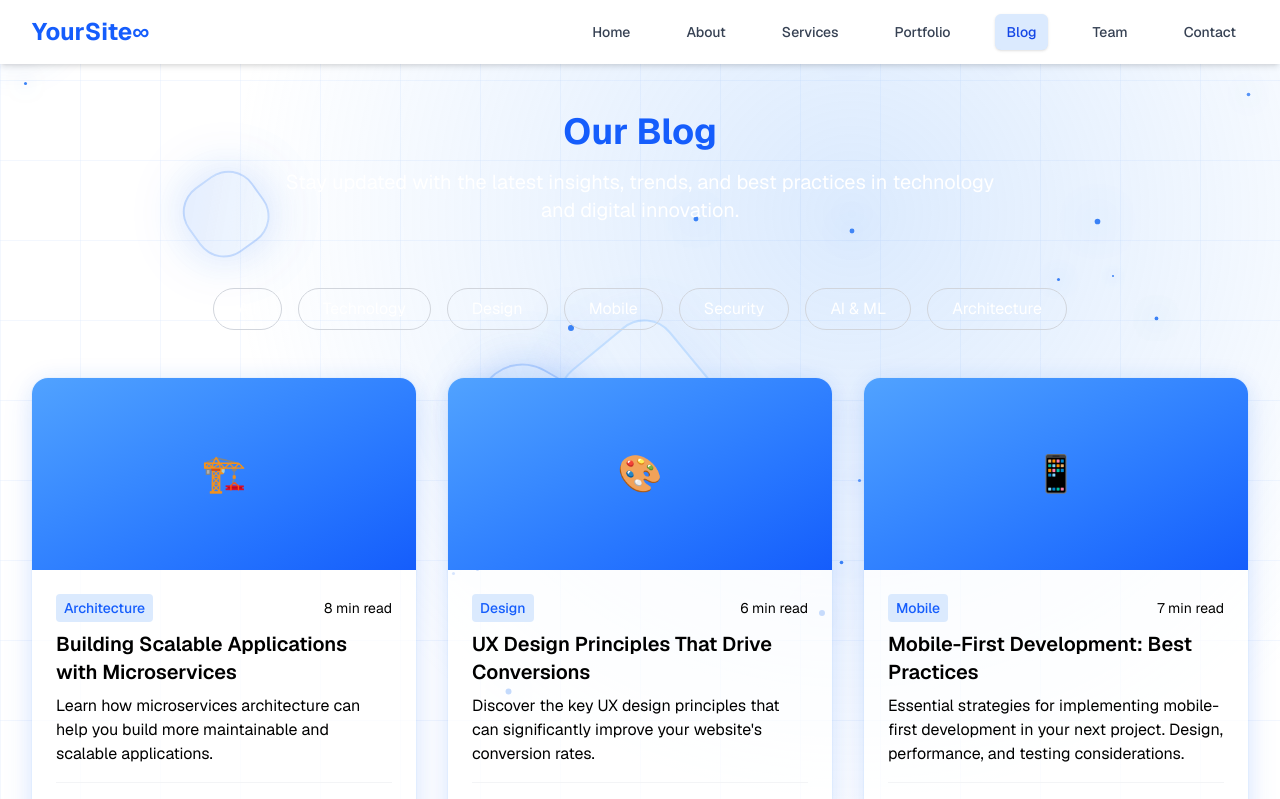
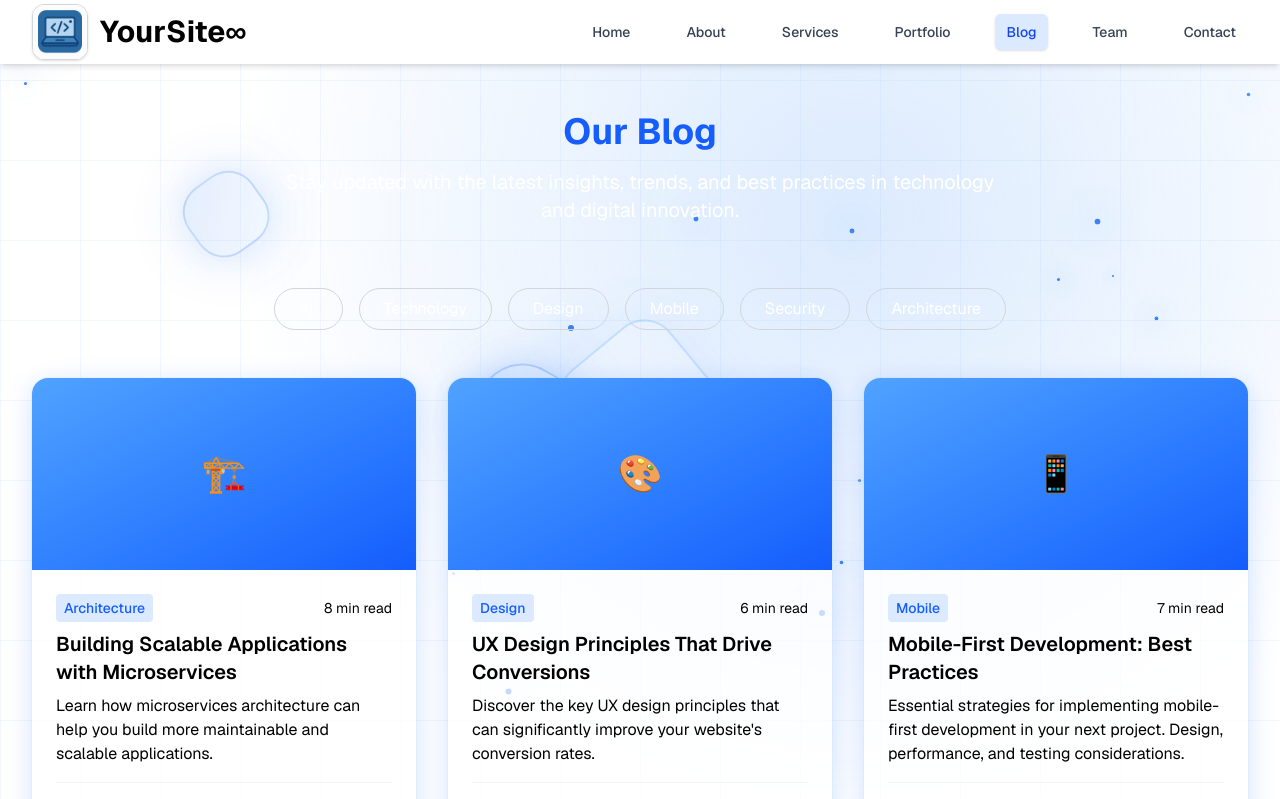
Before and after one commit to itemdrop/itefafai, a Next.js app: page /blog in a window 1280 px wide. Shown: the top 799 px of the page. Built offline with nearby package versions, Linux system fonts and the light colour scheme.

Commit message:
feat: logo config, nav icon enlargement, portfolio tech links, blog slug type fix, siteConfig and assets

```diff
--- a/app/blog/[slug]/page.tsx
+++ b/app/blog/[slug]/page.tsx
@@ -1,7 +1,10 @@
 import Link from "next/link";
 import { blogPosts } from "../../../lib/posts";
 
-export default function BlogPostPage({ params }: { params: { slug: string } }) {
+// Relaxed typing to satisfy Next.js PageProps constraints and avoid generic mismatch build error.
+// If types are restored later, replace 'props: any' with `{ params: { slug: string } }`.
+export default function BlogPostPage(props: any) {
+  const params = props?.params ?? { slug: "" };
   const post = blogPosts.find((p) => p.slug === params.slug);
   if (!post) {
     return (
--- a/app/blog/page.tsx
+++ b/app/blog/page.tsx
@@ -4,7 +4,7 @@ import { blogPosts as posts } from "../../lib/posts";
 export default function Blog() {
   const blogPosts = posts;
 
-  const categories = ["All", "Technology", "Design", "Mobile", "Security", "AI & ML", "Architecture"];
+  const categories = ["All", "Technology", "Design", "Mobile", "Security",  "Architecture"];
   const featuredPost = blogPosts.find(post => post.featured);
   const regularPosts = blogPosts.filter(post => !post.featured);
 
--- a/app/components/Navigation.tsx
+++ b/app/components/Navigation.tsx
@@ -1,6 +1,8 @@
 'use client';
 
 import Link from 'next/link';
+import Image from 'next/image';
+import { siteConfig } from '../../lib/siteConfig';
 import { usePathname } from 'next/navigation';
 import { useState } from 'react';
 
@@ -31,8 +33,24 @@ const Navigation = () => {
       <div className="max-w-7xl mx-auto px-4 sm:px-6 lg:px-8">
         <div className="flex justify-between items-center h-16">
           <div className="flex-shrink-0">
-            <Link href="/" className="text-xl sm:text-2xl font-bold text-blue-600" onClick={closeMobileMenu}>
-              YourSite∞
+            <Link href="/" onClick={closeMobileMenu} className="flex items-center gap-3 group">
+              <Image
+                src={siteConfig.logoPath || '/next.svg'}
+                alt={`${siteConfig.name} logo`}
+                width={56}
+                height={56}
+                className="h-14 w-14 rounded-xl object-cover border border-gray-300 shadow-sm group-hover:border-blue-400 group-hover:shadow-md transition-all duration-200"
+                priority
+                onError={(e) => {
+                  const target = e.target as HTMLImageElement;
+                  if (!target.src.endsWith('/next.svg')) {
+                    target.src = '/next.svg';
+                  }
+                }}
+              />
+              <span className="text-2xl sm:text-3xl font-bold text-black group-hover:text-blue-600 transition-colors">
+                {siteConfig.name}
+              </span>
             </Link>
           </div>
 
--- a/app/portfolio/page.tsx
+++ b/app/portfolio/page.tsx
@@ -2304,13 +2304,27 @@ export default function Portfolio() {
       <section className="mb-16">
         <h2 className="text-3xl font-bold text-center text-blue-600 mb-12">Technologies We Use</h2>
         <div className="grid grid-cols-3 grid-rows-2 gap-8 max-w-2xl mx-auto">
-          {['Next.js', 'React', 'TypeScript', 'Tailwind CSS', 'Framer Motion', 'EmailJS'].map((tech) => (
-            <div key={tech} className="text-center p-4 bg-white/60 backdrop-blur-md rounded-xl border border-blue-200/30 flex items-center justify-center" style={{
-              boxShadow: "0 4px 15px rgba(59, 130, 246, 0.1)"
-            }}>
-              <div className="text-lg font-medium text-black">{tech}</div>
-            </div>
-          ))}
+          {['Next.js', 'React', 'TypeScript', 'Tailwind CSS', 'Framer Motion', 'EmailJS'].map((tech) => {
+            const urls: Record<string,string> = {
+              "Next.js": "https://nextjs.org",
+              React: "https://reactjs.org",
+              TypeScript: "https://www.typescriptlang.org",
+              "Tailwind CSS": "https://tailwindcss.com",
+              "Framer Motion": "https://www.framer.com/motion/",
+              EmailJS: "https://www.emailjs.com",
+            };
+            const href = urls[tech] || '#';
+
+            return (
+              <div key={tech} className="text-center p-4 bg-white/60 backdrop-blur-md rounded-xl border border-blue-200/30 flex items-center justify-center" style={{
+                boxShadow: "0 4px 15px rgba(59, 130, 246, 0.1)"
+              }}>
+                <a href={href} target="_blank" rel="noopener noreferrer" className="text-lg font-medium text-black hover:underline">
+                  {tech}
+                </a>
+              </div>
+            );
+          })}
         </div>
       </section>
 
--- /dev/null
+++ b/lib/siteConfig.ts
@@ -0,0 +1,9 @@
+// Central site configuration. Update logoPath to change the navigation & homepage icon.
+// Place your image in /public/images/ and reference it here.
+export const siteConfig = {
+	name: 'YourSite∞',
+	// Using placeholder PNG logo now in /public/images/logo.png. Replace logo.png with your own file when ready.
+	logoPath: '/images/logo.png',
+};
+
+export type SiteConfig = typeof siteConfig;
```
Also changed, not shown: public/images/logo.png (added).
